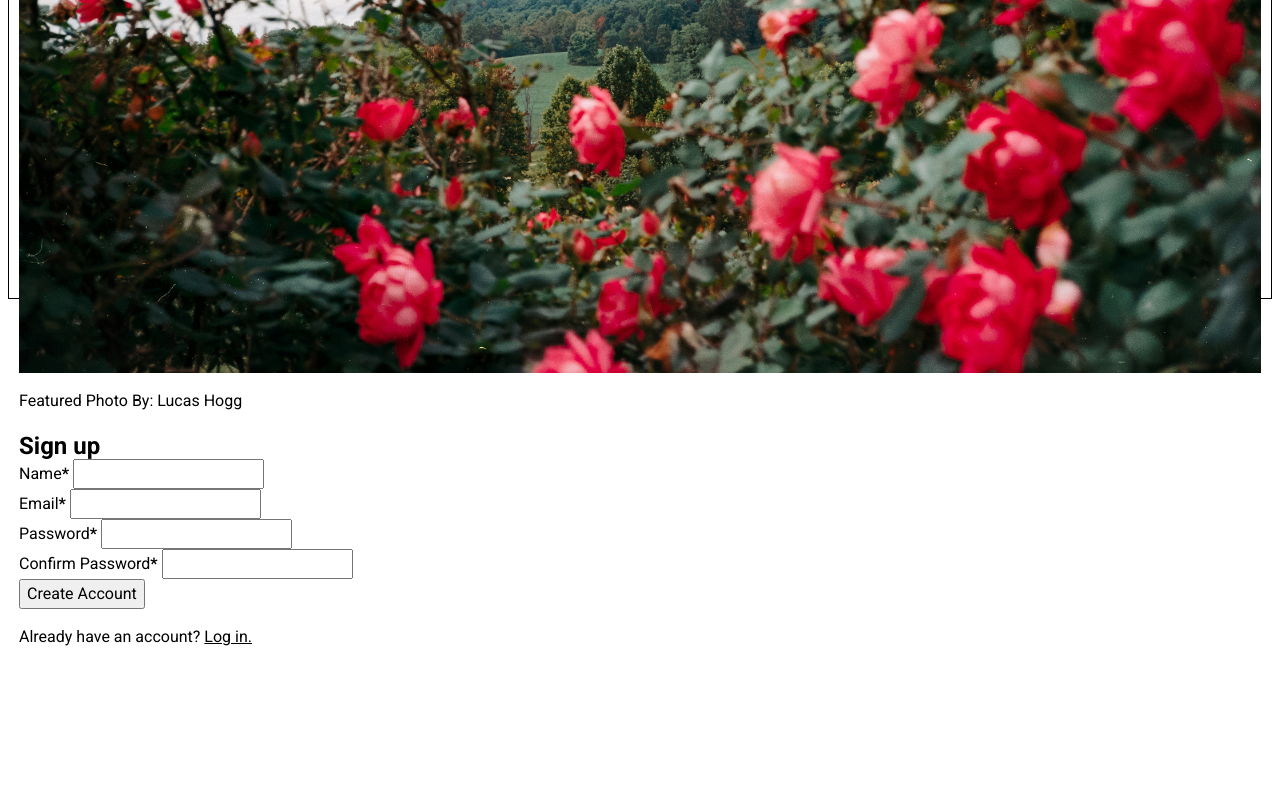
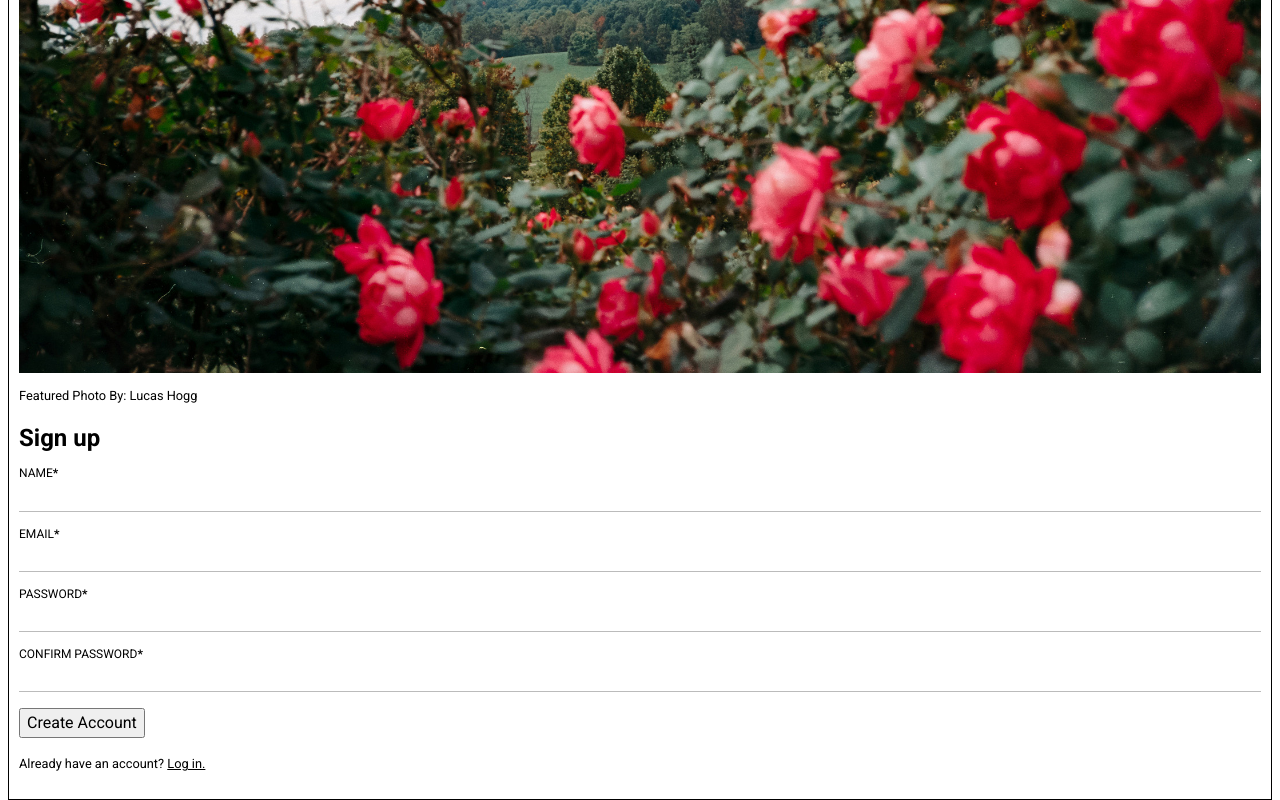
Before and after one commit to lucashogg/sign-up-form, a plain HTML site: page index.html in a window 1280 px wide. Shown: the part 509-1309 px from the top of the page. Before the commit the page ends 1158 px from the top, so only its background shows below. Drawn offline with Linux system fonts and the light colour scheme.

Commit message:
Add styles

```diff
--- a/index.html
+++ b/index.html
@@ -16,7 +16,7 @@
             </div>
             <div class="photo-container">
                 <img src="./media/flowers.jpg" alt="flowers">
-                <p>Featured Photo By: Lucas Hogg</p>
+                <p class="small-txt">Featured Photo By: Lucas Hogg</p>
             </div>
             <div class="form-container">
                 <h2>Sign up</h2>
@@ -49,7 +49,7 @@
                         <button type="submit">Create Account</button>
                     </div>
                     <div class="form-row">
-                        <p>Already have an account? <a href="">Log in.</a></p>
+                        <p class="small-txt">Already have an account? <a href="">Log in.</a></p>
                     </div>
                 </form>
             </div>
--- a/styles/style.css
+++ b/styles/style.css
@@ -3,6 +3,7 @@
 /* Fonts */
 @import url('https://fonts.googleapis.com/css2?family=Anonymous+Pro:ital,wght@0,400;0,700;1,400;1,700&family=Roboto:ital,wght@0,100;0,300;0,400;0,500;0,700;0,900;1,100;1,300;1,400;1,500;1,700;1,900&display=swap');
 
+/* General Styles */
 body {
     font-family: "Roboto", sans-serif;
     font-weight: 400;
@@ -11,19 +12,69 @@ body {
 
 .container {
     display: grid;
+    grid-template-areas:
+        "title"
+        "photo"
+        "form";
     align-items: center;
     border: 1px solid #000;
     padding: 10px;
-    height: 100vh;
+    /* height: 100vh; */
 }
 
-h1 {
+.small-txt {
+    font-size: .8rem;
+}
+
+/* Title Styles */
+.title {
+    grid-area: title;
+}
+
+.title h1 {
     font-family: "Anonymous Pro", monospace;
     font-weight: 700;
     font-style: normal;
     margin: 0;
 }
 
+/* Photo Container Styles */
+.photo-container {
+    grid-area: photo;
+}
+
 .photo-container img {
     width: 100%;
 }
+
+/* Form Styles */
+.form-container {
+    grid-area: form;
+}
+
+.form-container h2 {
+    margin-bottom: 1rem;
+}
+
+.form-row {
+    margin-bottom: 1rem;
+}
+
+label {
+    display: block;
+    margin-bottom: .25rem;
+    font-size: .75rem;
+    text-transform: uppercase;
+}
+
+input {
+    width: 100%;
+    border: none;
+    border-bottom: 1px solid #bbbbbb;
+}
+
+input:focus {
+    outline: none;
+    border-bottom: 2px solid #000;
+    transition: .25s ease-in;
+}
```
